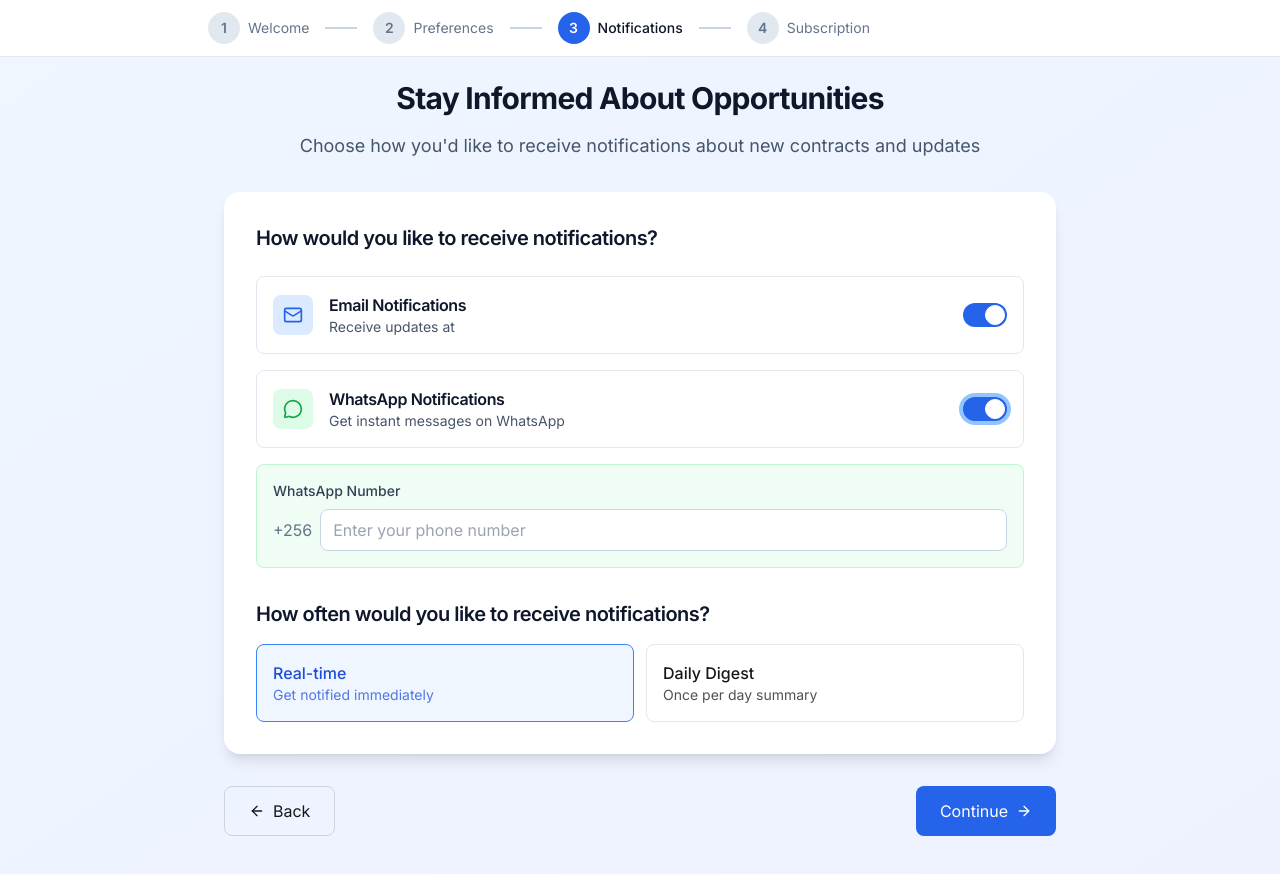
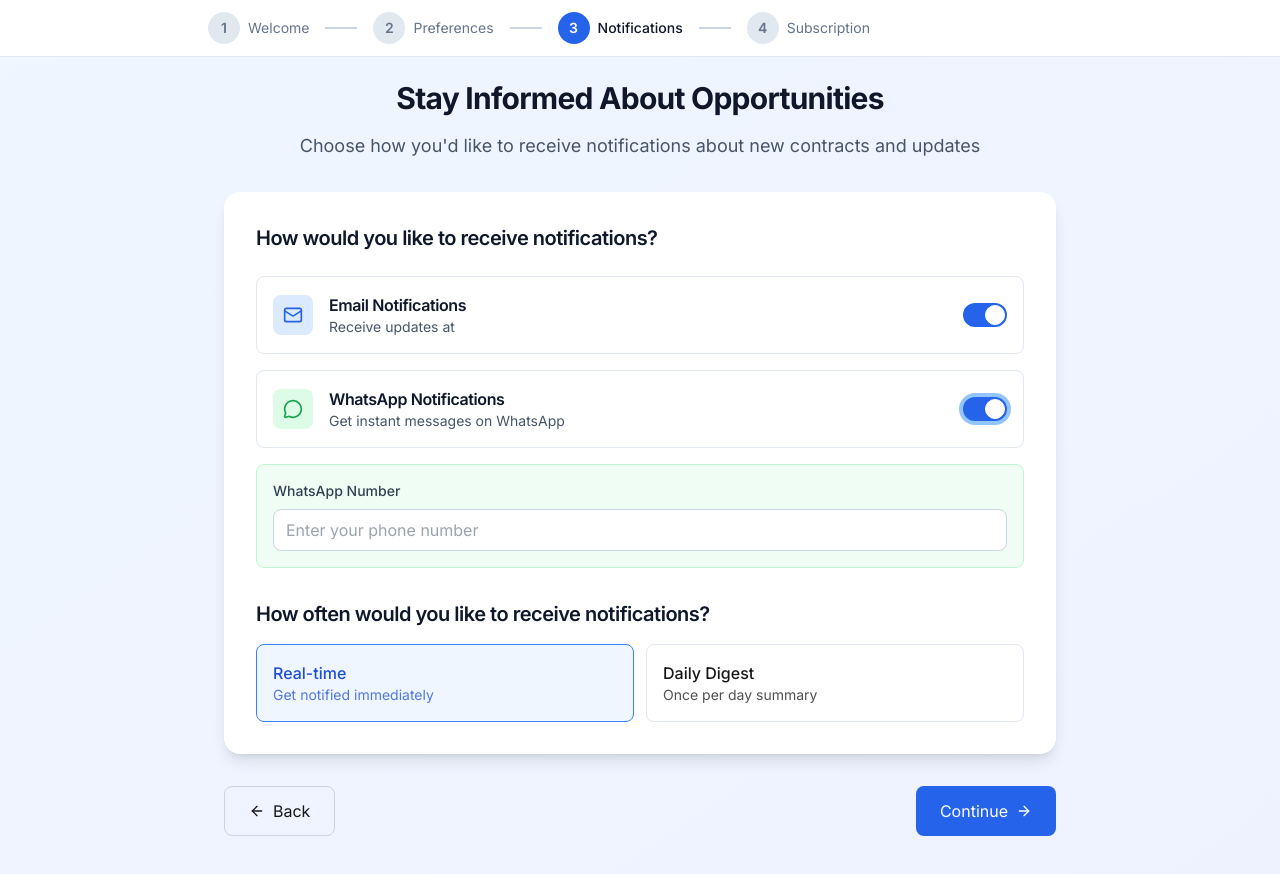
Before and after one commit to j60127269-cyber/bidflow-platform, a Next.js app: page /onboarding/notifications in a window 1280 px wide. Both pictures are taken after a click on the label 985 px from the left and 409 px from the top of the page. Shown: the top 874 px of the page. Built offline with nearby package versions, Linux system fonts and the light colour scheme; no server answers.

Commit message:
Update page.tsx

```diff
--- a/src/app/onboarding/notifications/page.tsx
+++ b/src/app/onboarding/notifications/page.tsx
@@ -202,16 +202,13 @@ export default function OnboardingNotifications() {
                   <label className="block text-sm font-medium text-slate-700 mb-2">
                     WhatsApp Number
                   </label>
-                  <div className="flex items-center">
-                    <span className="text-slate-500 mr-2">+256</span>
                   <input
                     type="tel"
                     value={whatsappNumber}
                     onChange={(e) => setWhatsappNumber(formatWhatsAppNumber(e.target.value))}
                     placeholder="Enter your phone number"
-                      className="flex-1 px-3 py-2 border border-slate-300 rounded-lg focus:outline-none focus:ring-2 focus:ring-green-500 focus:border-green-500"
+                    className="w-full px-3 py-2 border border-slate-300 rounded-lg focus:outline-none focus:ring-2 focus:ring-green-500 focus:border-green-500"
                   />
-                  </div>
                 </div>
               )}
             </div>
```
Lines whose indentation alone changed are shown as unchanged.
